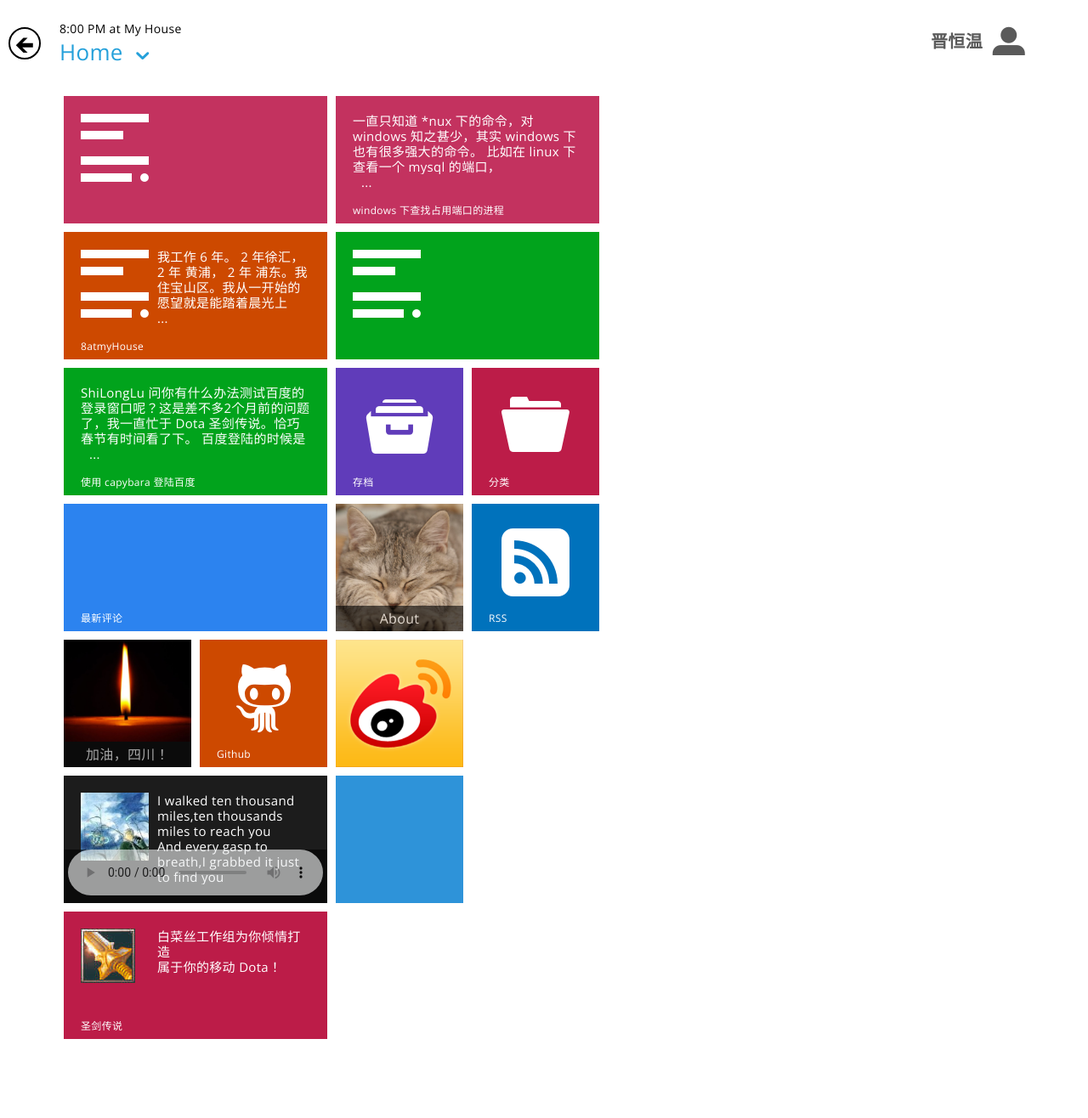
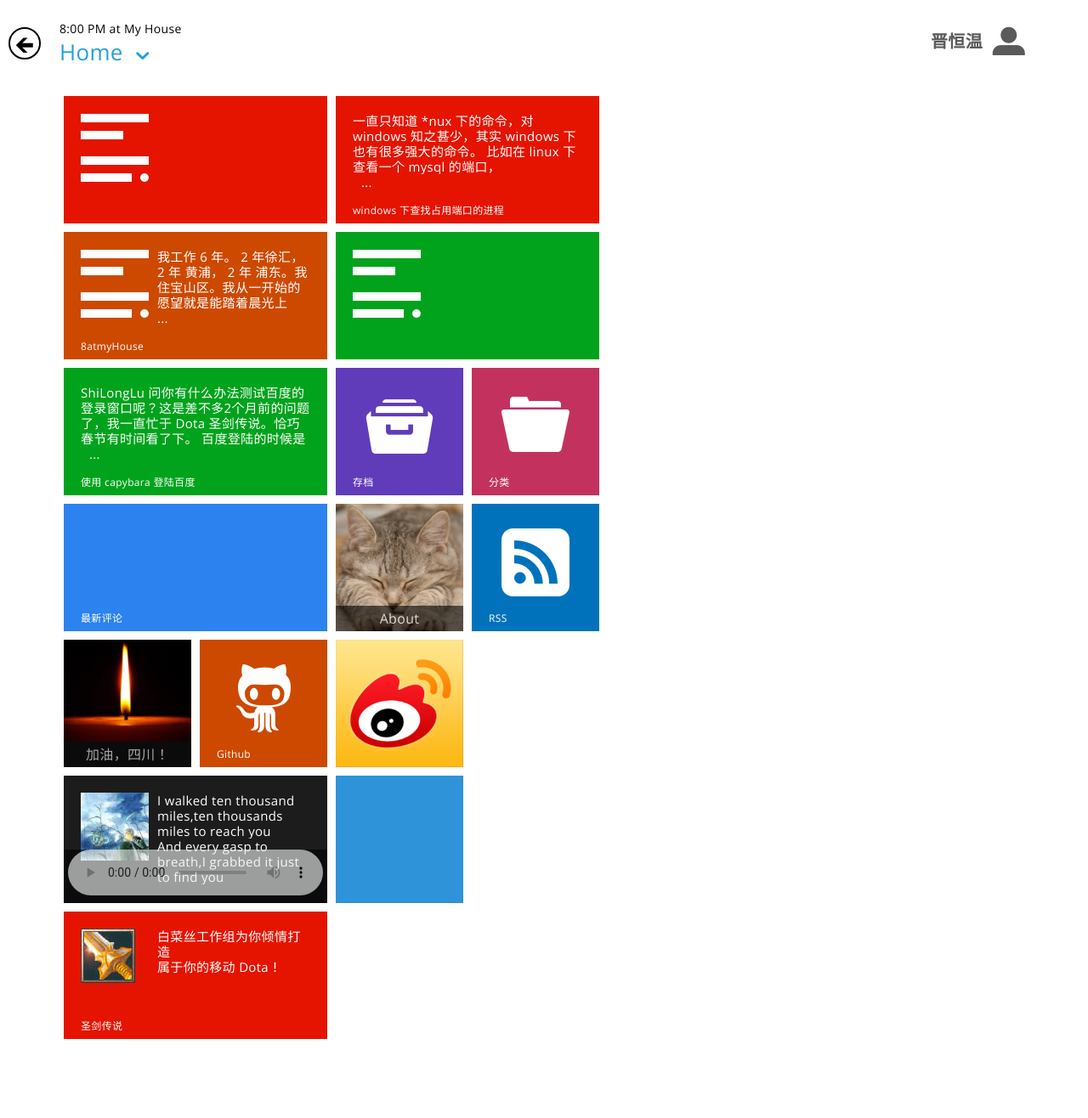
Before and after one commit to lihuazhang/lihuazhang.github.com, a Jekyll site: the page built from index.html, in a window 1280 px wide. Shown: the whole page at 85% size. Built offline with Jekyll 4.4.1, drawn with Linux system fonts in a browser that asks for light colours; nearby versions of some CDN libraries; Markdown is read by kramdown in place of the engine named in the settings; the list of posts is cut into pages by our own code; comment, search, counter and statistics services are not loaded; grey boxes are pictures that could not be loaded.

Commit message:
change color

```diff
--- a/index.html
+++ b/index.html
@@ -15,7 +15,7 @@ isHome: true
 
         <div id="section1" class="metro-section panorama-section tile-span-4">
           {% for post in site.posts limit:3 %}
-          <a class="tile wide imagetext {% cycle 'bg-color-pink', 'bg-color-orange', 'bg-color-green' %} " href="{{post.url}}">
+          <a class="tile wide imagetext {% cycle 'bg-color-red', 'bg-color-orange', 'bg-color-green' %} " href="{{post.url}}">
             <div class="image-wrapper">
               <span class="icon icon-article"></span>
             </div>
@@ -35,7 +35,7 @@ isHome: true
             </div>
             <span class="app-label">存档</span>
           </a>
-          <a class="tile app bg-color-red" href="/categories.html">
+          <a class="tile app bg-color-pink" href="/categories.html">
             <div class="image-wrapper">
               <span class="icon icon-folder"></span>
             </div>
--- a/stylesheets/custom.css
+++ b/stylesheets/custom.css
@@ -85,3 +85,7 @@ height: 32px;
   outline: 0;
   color: #4F1ACB;
 }
+
+.bg-color-red {
+  background-color: #e51400 !important;
+}
```
